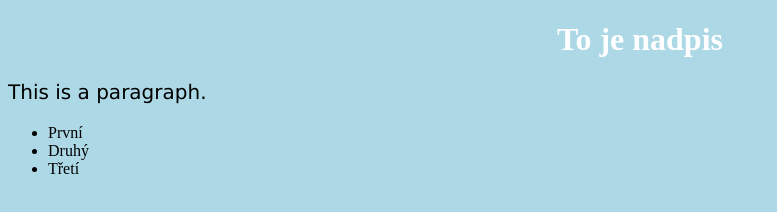
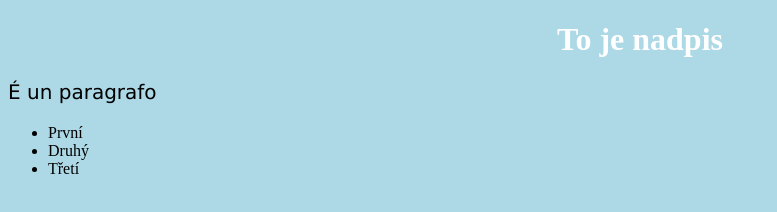
Before and after one commit to 20ANekolaA/WEB--t, a plain HTML site: page WEB-út/index.html in a window 1280 px wide. Shown: the whole page, without its empty margins (0-777 px from the left). Drawn offline with Linux system fonts and the light colour scheme.

Commit message:
překlad do Italštiny

```diff
--- a/WEB-út/index.html
+++ b/WEB-út/index.html
@@ -7,7 +7,7 @@
 <body>
 
 <h1>To je nadpis</h1>
-<p>This is a paragraph.</p>
+<p>É un paragrafo</p>
 <ul>
 <li>První</li>
 <li>Druhý</li>
```
